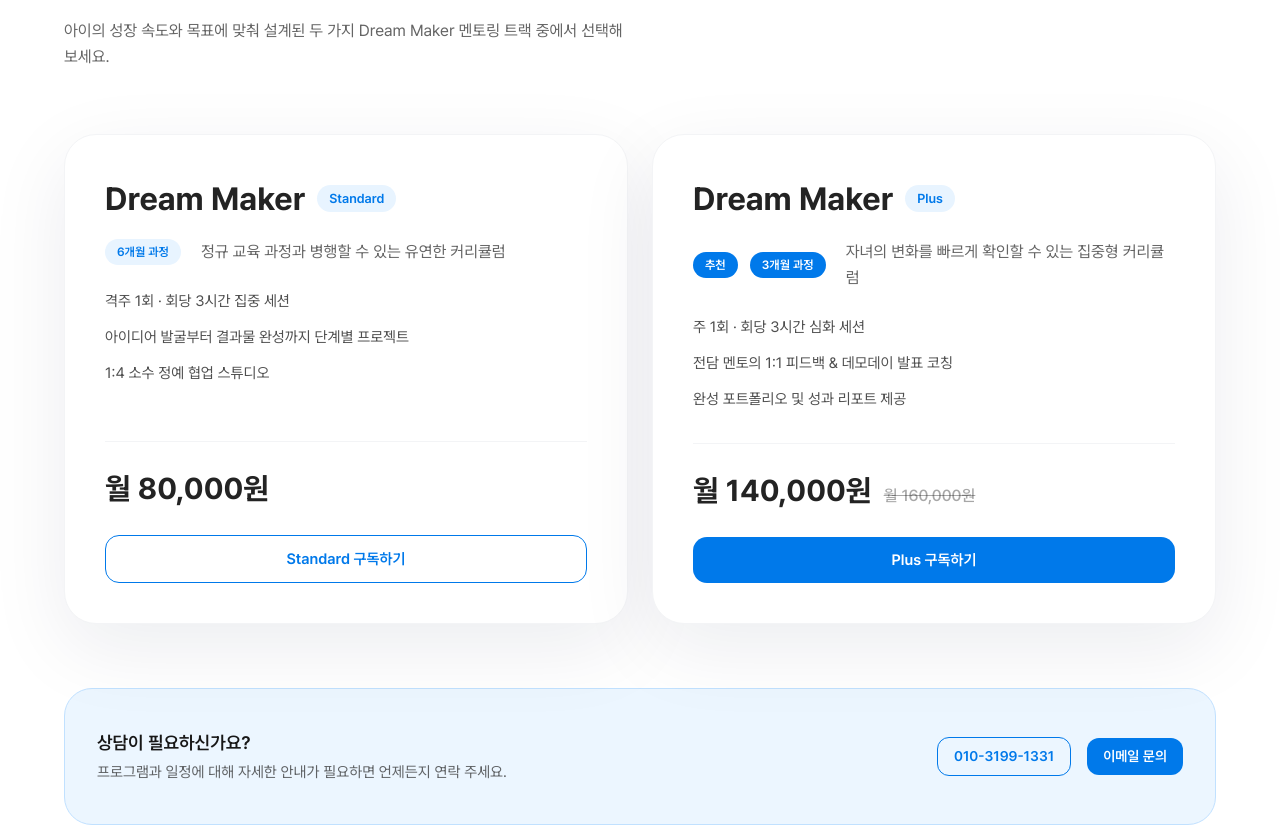
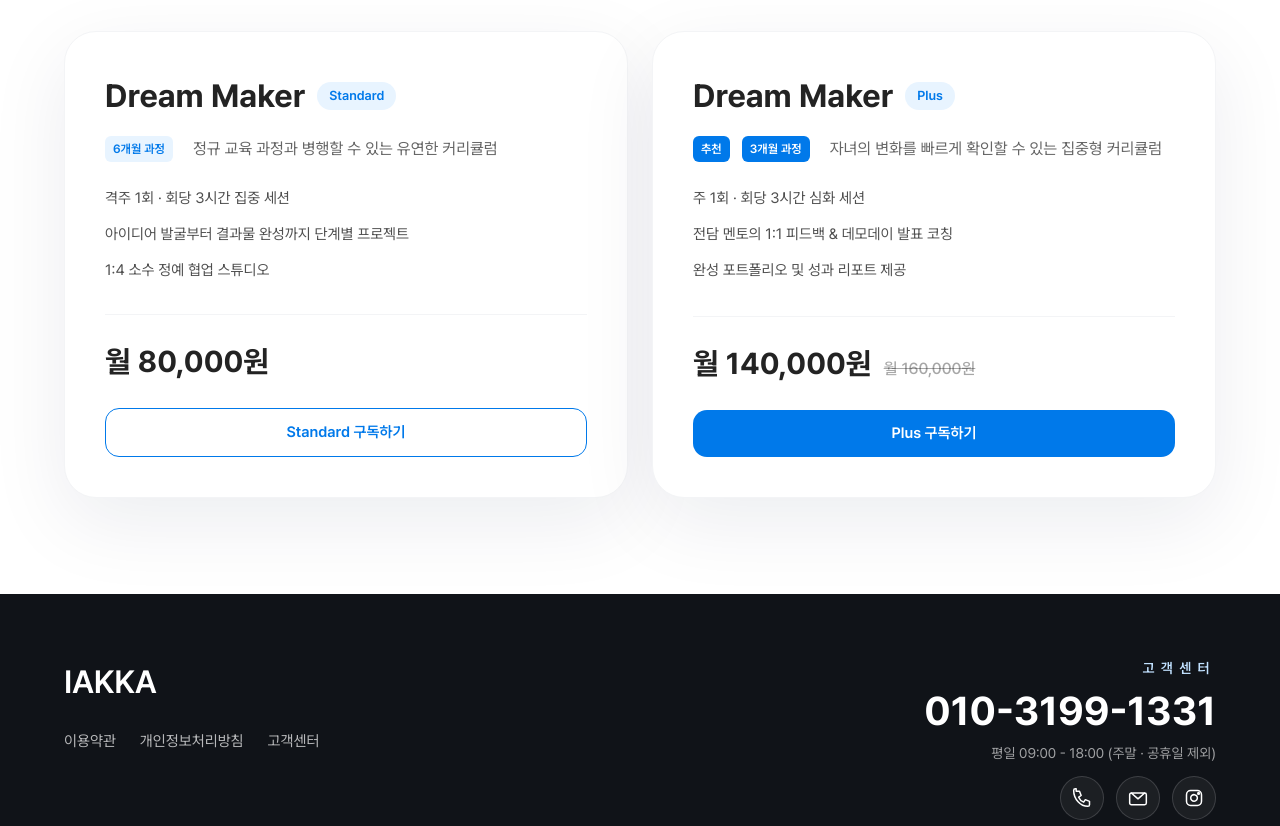
Before and after one commit to WithM2/iakkaweb, a Next.js app: page /mentoring/apply in a window 1280 px wide. Shown: the part 260-1086 px from the top of the page. Built offline with nearby package versions, Linux system fonts and the light colour scheme.

Commit message:
Update page.tsx

```diff
--- a/src/app/mentoring/apply/page.tsx
+++ b/src/app/mentoring/apply/page.tsx
@@ -72,16 +72,10 @@ export default function MentoringApplyPage() {
         <section className="mx-auto w-full max-w-[1200px] px-5 py-16 md:px-6 md:py-24">
           <div className="space-y-12 md:space-y-16">
             <header className="space-y-4">
-              <p className="text-[14px] font-semibold uppercase tracking-[0.54em] text-main-600 md:text-[15px]">
-                교육 신청
-              </p>
               <div className="space-y-3">
                 <h1 className="text-[32px] font-bold tracking-[-0.01em] text-ink-900 md:text-[44px]">
                   멘토링 신청
                 </h1>
-                <p className="max-w-[560px] text-[14px] leading-[22px] text-ink-900/70 md:text-[16px] md:leading-[26px]">
-                  아이의 성장 속도와 목표에 맞춰 설계된 두 가지 Dream Maker 멘토링 트랙 중에서 선택해 보세요.
-                </p>
               </div>
             </header>
 
@@ -105,7 +99,7 @@ export default function MentoringApplyPage() {
                         {plan.tags.map((tag) => (
                           <span
                             key={tag.label}
-                              className={`inline-flex flex-shrink-0 items-center rounded-full px-3 py-1 text-[12px] font-semibold ${
+                            className={`inline-flex flex-shrink-0 items-center rounded-md px-2 py-1 text-[12px] font-semibold ${
                               tag.variant === "soft"
                                 ? "bg-main-100 text-main-600"
                                 : "bg-main-600 text-white"
@@ -143,7 +137,10 @@ export default function MentoringApplyPage() {
 
                     <div className="mt-6">
                       <Link
-                        href={{ pathname: "/contact", query: { plan: plan.id } }}
+                        href={{
+                          pathname: "/contact",
+                          query: { plan: plan.id },
+                        }}
                         className={`inline-flex w-full items-center justify-center rounded-[14px] px-4 py-3 text-[15px] font-semibold transition-colors duration-200 ${
                           plan.id === "standard"
                             ? "border border-main-600 bg-white text-main-600 hover:bg-main-100"
@@ -157,33 +154,6 @@ export default function MentoringApplyPage() {
                 </article>
               ))}
             </div>
-
-            <div className="rounded-[28px] border border-main-300 bg-main-100/80 px-6 py-8 text-center md:px-8 md:py-10 md:text-left">
-              <div className="flex flex-col items-center gap-4 md:flex-row md:items-center md:justify-between">
-                <div>
-                  <p className="text-[16px] font-semibold text-main-800 md:text-[18px]">
-                    상담이 필요하신가요?
-                  </p>
-                  <p className="mt-1 text-[14px] leading-[22px] text-ink-900/70 md:text-[15px] md:leading-[24px]">
-                    프로그램과 일정에 대해 자세한 안내가 필요하면 언제든지 연락 주세요.
-                  </p>
-                </div>
-                <div className="flex flex-col items-center gap-3 md:flex-row md:gap-4">
-                  <a
-                    href="tel:01031991331"
-                    className="inline-flex w-full items-center justify-center rounded-[12px] border border-main-600 px-4 py-2 text-[14px] font-semibold text-main-600 transition-colors duration-200 hover:bg-main-600/10 md:w-auto"
-                  >
-                    010-3199-1331
-                  </a>
-                  <a
-                    href="mailto:iakka.kr@gmail.com"
-                    className="inline-flex w-full items-center justify-center rounded-[12px] bg-main-600 px-4 py-2 text-[14px] font-semibold text-white transition-colors duration-200 hover:bg-main-600/90 md:w-auto"
-                  >
-                    이메일 문의
-                  </a>
-                </div>
-              </div>
-            </div>
           </div>
         </section>
       </main>
```
Lines whose indentation alone changed are shown as unchanged.
